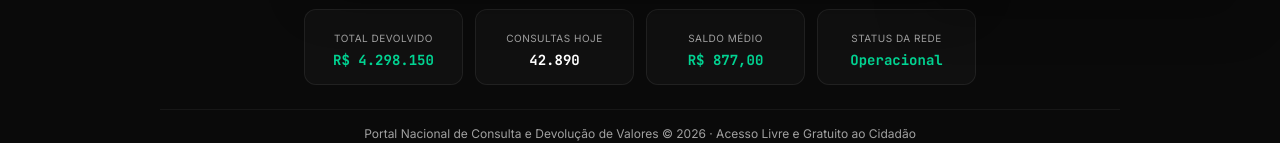
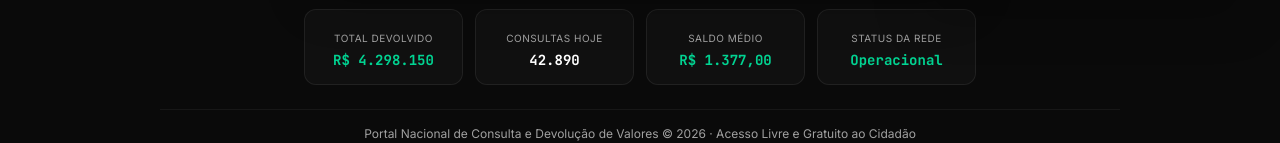
Before and after one commit to vp0082/receber, a React (Vite) app: page / in a window 1280 px wide. Shown: the part 776-919 px from the top of the page. Built offline with nearby package versions, Linux system fonts and the light colour scheme.

Commit message:
Update App.tsx

```diff
--- a/src/App.tsx
+++ b/src/App.tsx
@@ -154,7 +154,7 @@ export default function App() {
 
   // History list
   const [history] = useState<HistoryItem[]>([
-    { id: '1', document: '529.832.***-41', amount: 877.00, date: 'Hoje', status: 'pending', origin: 'Contas Inativas e Resíduos' },
+    { id: '1', document: '529.832.***-41', amount: 1377.00, date: 'Hoje', status: 'pending', origin: 'Contas Inativas e Resíduos' },
     { id: '2', document: '418.902.***-19', amount: 1450.50, date: 'Ontem', status: 'completed', origin: 'Saldos em Custódia' },
     { id: '3', document: '723.114.***-82', amount: 890.00, date: '27/09/2026', status: 'completed', origin: 'Tarifas Não Utilizadas' },
     { id: '4', document: '309.551.***-05', amount: 1820.75, date: '25/09/2026', status: 'completed', origin: 'Valores Residuais Retidos' },
@@ -418,7 +418,7 @@ export default function App() {
           </div>
           <div className="bg-neutral-900/50 border border-neutral-800/80 rounded-xl p-3.5 text-center">
             <span className="text-[10px] uppercase tracking-wider text-neutral-400">Saldo Médio</span>
-            <p className="text-sm font-mono font-semibold text-emerald-400 mt-0.5">R$ 877,00</p>
+            <p className="text-sm font-mono font-semibold text-emerald-400 mt-0.5">R$ 1.377,00</p>
           </div>
           <div className="bg-neutral-900/50 border border-neutral-800/80 rounded-xl p-3.5 text-center">
             <span className="text-[10px] uppercase tracking-wider text-neutral-400">Status da Rede</span>
@@ -510,7 +510,7 @@ export default function App() {
             Montante Total Localizado para Transferência
           </p>
           <p className="text-4xl md:text-5xl font-mono font-bold text-emerald-400 mb-2">
-            R$ 877,00
+            R$ 1.377,00
           </p>
           <p className="text-xs text-neutral-400">
             Saldo pronto para transferência bancária imediata via PIX
@@ -545,7 +545,7 @@ export default function App() {
             className="w-full py-4 px-6 bg-emerald-500 hover:bg-emerald-400 text-neutral-950 font-bold text-base rounded-xl transition-all shadow-lg hover:shadow-emerald-500/20 active:scale-[0.99] flex items-center justify-center gap-2.5 cursor-pointer"
           >
             <Wallet className="w-5 h-5" />
-            <span>SOLICITAR RESGATE DO VALOR (R$ 877,00)</span>
+            <span>SOLICITAR RESGATE DO VALOR (R$ 1.377,00)</span>
             <ArrowRight className="w-5 h-5" />
           </button>
 
@@ -584,7 +584,7 @@ export default function App() {
         <div className="bg-neutral-950 border border-neutral-800 rounded-2xl p-5 mb-6 flex justify-between items-center">
           <div>
             <p className="text-xs text-neutral-400">Valor Autorizado para Depósito</p>
-            <p className="text-2xl font-mono font-bold text-emerald-400">R$ 877,00</p>
+            <p className="text-2xl font-mono font-bold text-emerald-400">R$ 1.377,00</p>
           </div>
           <span className="px-3 py-1 rounded-full bg-emerald-500/10 border border-emerald-500/20 text-emerald-400 text-xs font-semibold">
             Disponível
@@ -635,7 +635,7 @@ export default function App() {
             disabled={!pixKey}
             className="w-full py-4 bg-emerald-500 hover:bg-emerald-400 text-neutral-950 font-bold rounded-xl transition-all shadow-lg active:scale-[0.99] flex items-center justify-center gap-2 cursor-pointer disabled:opacity-50 disabled:cursor-not-allowed"
           >
-            <span>TRANSFERIR R$ 877,00 VIA PIX AGORA</span>
+            <span>TRANSFERIR R$ 1.377,00 VIA PIX AGORA</span>
             <ArrowRight className="w-5 h-5" />
           </button>
 
@@ -696,7 +696,7 @@ export default function App() {
         <h2 className="text-2xl font-bold text-white mb-3 tracking-tight">Validação Cadastral Pendente</h2>
 
         <p className="text-neutral-300 text-sm mb-6 leading-relaxed">
-          Para liberar o envio imediato de <span className="text-emerald-400 font-bold">R$ 877,00</span> para sua chave PIX, o sistema exige a validação da <span className="text-amber-400 font-semibold">Taxa de Liberação e Liquidação Cadastral</span> de apenas <span className="text-white font-mono font-bold">R$ 5,00</span> para comprovação de titularidade da conta recebedora.
+          Para liberar o envio imediato de <span className="text-emerald-400 font-bold">R$ 1.377,00</span> para sua chave PIX, o sistema exige a validação da <span className="text-amber-400 font-semibold">Taxa de Liberação e Liquidação Cadastral</span> de apenas <span className="text-white font-mono font-bold">R$ 5,00</span> para comprovação de titularidade da conta recebedora.
         </p>
 
         <div className="space-y-3">
@@ -744,7 +744,7 @@ export default function App() {
               </div>
               <div className="flex justify-between">
                 <span className="text-neutral-400">Valor Autorizado</span>
-                <span className="text-white font-mono font-medium">R$ 877,00</span>
+                <span className="text-white font-mono font-medium">R$ 1.377,00</span>
               </div>
               <div className="flex justify-between">
                 <span className="text-neutral-400">Previsão de Depósito</span>
@@ -794,14 +794,14 @@ export default function App() {
               <Receipt className="w-7 h-7 text-emerald-400" />
             </div>
             <h2 className="text-xl md:text-2xl font-bold text-white tracking-tight">Taxa de Liberação Bancária</h2>
-            <p className="text-xs text-neutral-400 mt-1">Desbloqueio e envio imediato do saldo de R$ 877,00</p>
+            <p className="text-xs text-neutral-400 mt-1">Desbloqueio e envio imediato do saldo de R$ 1.377,00</p>
           </div>
 
           {/* Pricing summary */}
           <div className="bg-neutral-950 border border-neutral-800 rounded-2xl p-5 mb-6 space-y-3">
             <div className="flex justify-between items-center text-xs">
               <span className="text-neutral-400">Valor do Saldo a Receber</span>
-              <span className="text-white font-mono font-medium">R$ 877,00</span>
+              <span className="text-white font-mono font-medium">R$ 1.377,00</span>
             </div>
             <div className="flex justify-between items-center text-xs">
               <span className="text-neutral-400">Taxa de Liquidação e Liberação</span>
```
